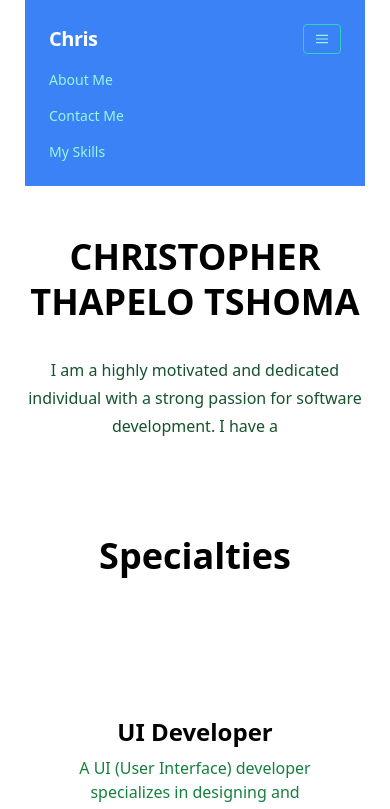
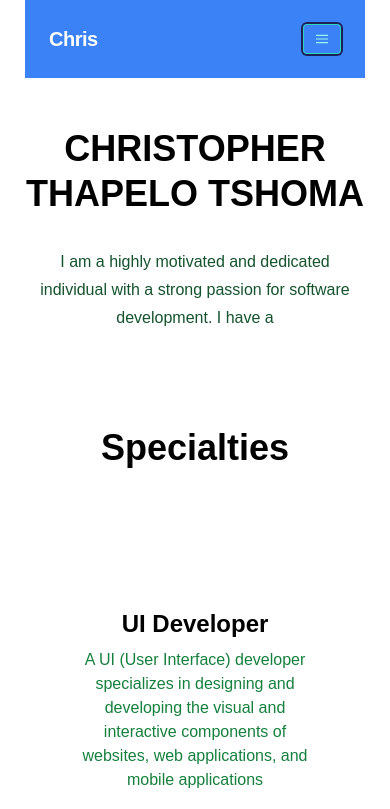
Before and after one commit to ChristopherTsh/CHRTSH528_BCL2401_GroupA_Christopher-Tshoma-CDV05, a website: page index.html in a window 390 px wide. Both pictures are taken after a click on the button 322 px from the left and 39 px from the top of the page. Shown: the top 809 px of the page. Drawn offline with nearby package versions, Linux system fonts and the light colour scheme.

Commit message:
"Updated index.html and style.css: changed href attribute in anchor tag, refactored JavaScript code, and added new CSS styles"

```diff
--- a/index.html
+++ b/index.html
@@ -41,7 +41,7 @@
             About Me
           </a>
           <a
-            href="#responsive-header"
+            href="javascript:void(0);"
             class="block mt-4 lg:inline-block lg:mt-0 text-teal-200 hover:text-white mr-4"
           >
             Contact Me
@@ -368,25 +368,24 @@
             overlay.style.display = 'none';
         });
 
-    document
-      .getElementById("mobile-menu-toggle")
-      .addEventListener("click", function () {
-        document.getElementById("mobile-menu").classList.toggle("show");
-      });
+        document.addEventListener('DOMContentLoaded', function () {
+          const contactLink = document.getElementById('contact-link');
+          const contactModal = document.getElementById('contact-modal');
+          const closeModalButton = document.getElementById('closeModalButton');
 
-      document.getElementById('contact-me-button').addEventListener('click', function () {
-        document.getElementById('contact-modal').classList.remove('hidden');
-      });
+          contactLink.addEventListener('click', function () {
+            contactModal.classList.remove('hidden');
+          });
 
-      document.getElementById('closeModalButton').addEventListener('click', function () {
-        document.getElementById('contact-modal').classList.add('hidden');
-      });
+          closeModalButton.addEventListener('click', function () {
+            contactModal.classList.add('hidden');
+          });
 
-      // Close modal when clicking outside of it
-      window.addEventListener('click', function (e) {
-        if (e.target == document.getElementById('contact-modal')) {
-          document.getElementById('contact-modal').classList.add('hidden');
-        }
-      });A
+          window.addEventListener('click', function (event) {
+            if (event.target === contactModal) {
+              contactModal.classList.add('hidden');
+            }
+          });
+        });
   </script>
 </html>
--- a/style.css
+++ b/style.css
@@ -19,6 +19,11 @@ body {
   padding-left: 25px;
   padding-right: 25px;
 }
+
+.hidden {
+  display: none;
+}
+
 /* body{
   background-color: var(--third-color);
 } */
@@ -169,3 +174,43 @@ width: 33%;
   border: none;
   border-radius: 5px;
 }
+
+/* Custom CSS */
+
+body {
+  font-family: Arial, sans-serif;
+}
+
+h1,
+h2,
+h3,
+h4,
+h5,
+h6 {
+  font-weight: bold;
+}
+
+p {
+  margin-bottom: 1rem;
+}
+
+a {
+  text-decoration: none;
+  color: var(--primary-color);
+}
+
+a:hover {
+  text-decoration: underline;
+}
+
+input,
+textarea,
+button {
+  outline: none;
+}
+
+input:focus,
+textarea:focus,
+button:focus {
+  box-shadow: 0 0 0 2px var(--primary-color);
+}
```
